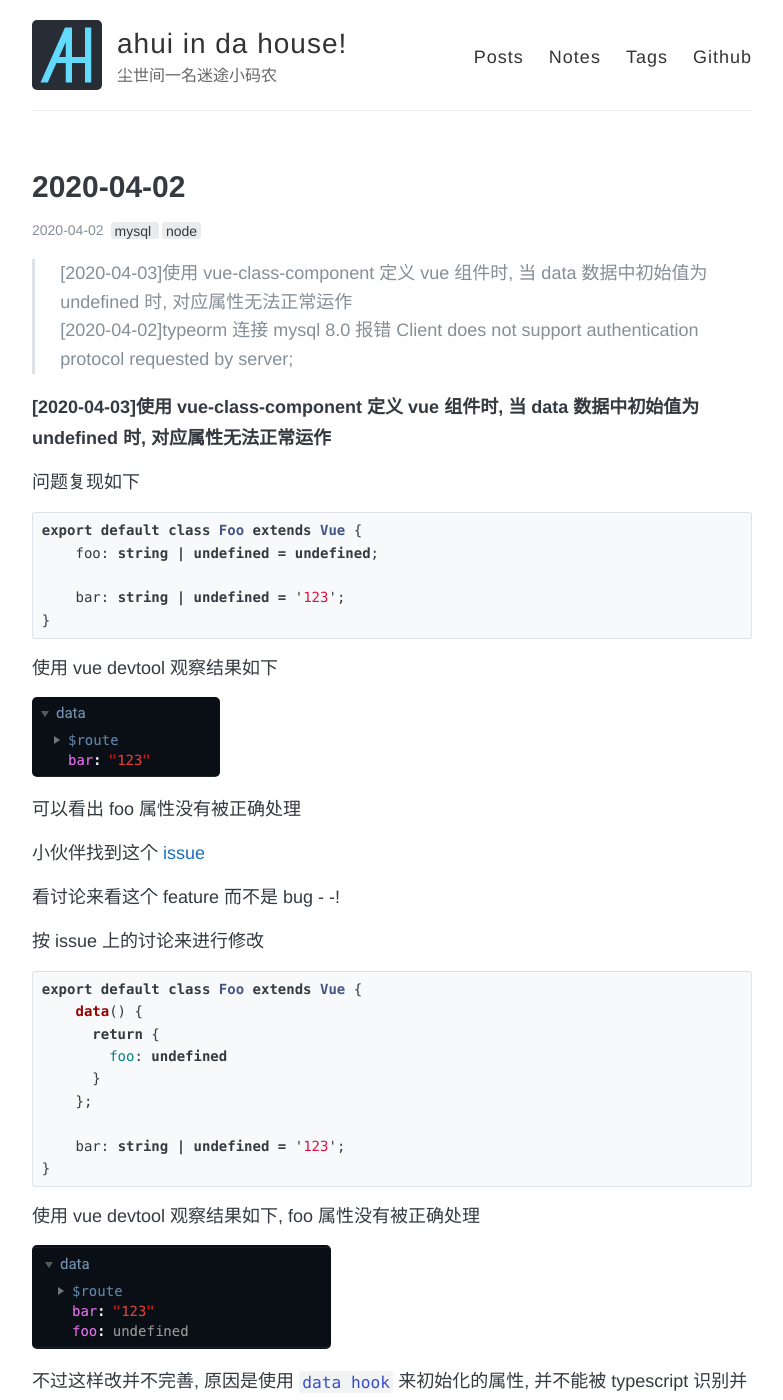
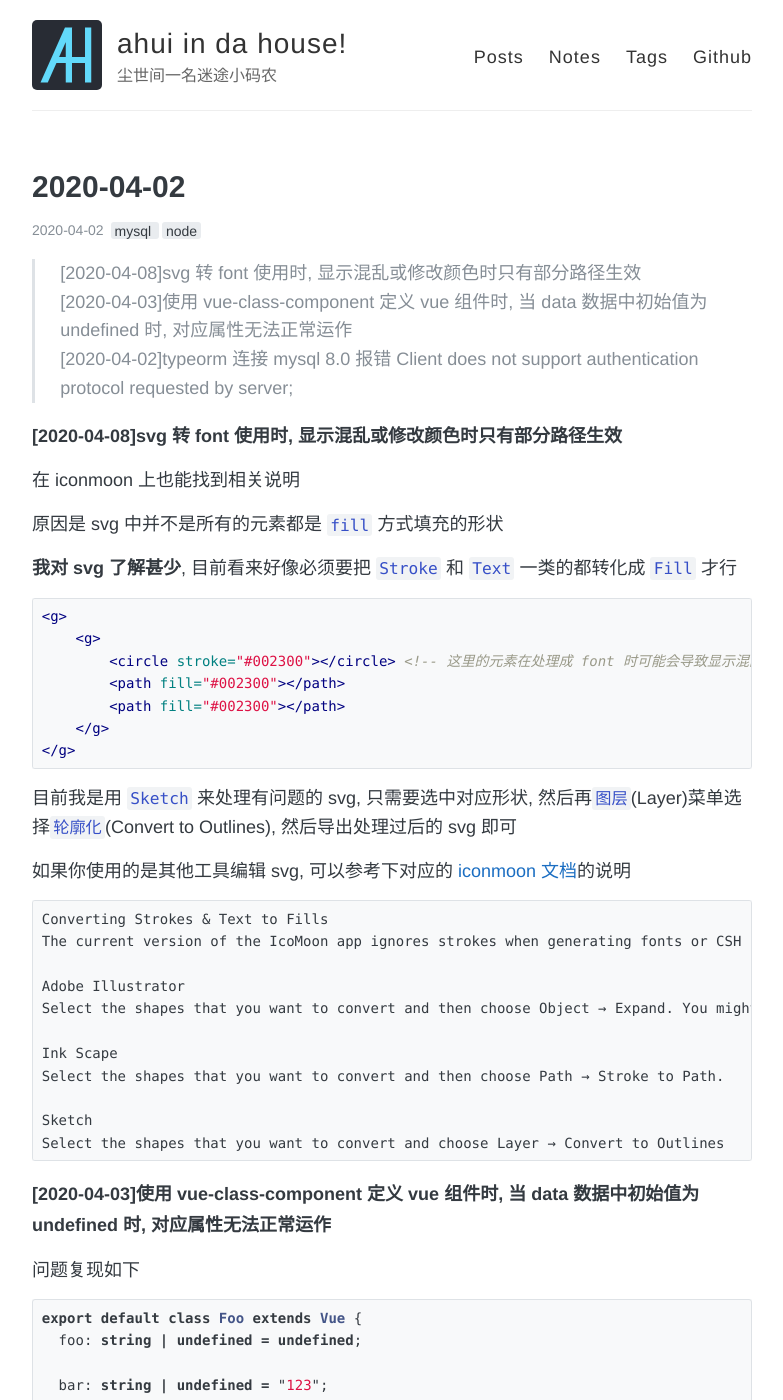
Before and after one commit to funkyLover/blog, a Jekyll site: the page built from notes/_posts/2020-04-02-notes.md, in a window 1280 px wide and 1400 px high. Shown: the whole window, without its empty margins (248-1031 px from the left). Built offline with Jekyll 4.4.1, drawn with Linux system fonts in a browser that asks for light colours; comment, search, counter and statistics services are not loaded; some of the changed text lies outside the part shown.

Commit message:
add note;

````diff
--- a/notes/_posts/2020-04-02-notes.md
+++ b/notes/_posts/2020-04-02-notes.md
@@ -7,8 +7,45 @@ comments: true
 share: true
 ---
 
+> [2020-04-08]svg 转 font 使用时, 显示混乱或修改颜色时只有部分路径生效 <br>
 > [2020-04-03]使用 vue-class-component 定义 vue 组件时, 当 data 数据中初始值为 undefined 时, 对应属性无法正常运作 <br>
 > [2020-04-02]typeorm 连接 mysql 8.0 报错 Client does not support authentication protocol requested by server; <br>
+
+##### [2020-04-08]svg 转 font 使用时, 显示混乱或修改颜色时只有部分路径生效
+
+在 iconmoon 上也能找到相关说明
+
+原因是 svg 中并不是所有的元素都是 `fill` 方式填充的形状
+
+**我对 svg 了解甚少**, 目前看来好像必须要把 `Stroke` 和 `Text` 一类的都转化成 `Fill` 才行
+
+```xml
+<g>
+    <g>
+        <circle stroke="#002300"></circle> <!-- 这里的元素在处理成 font 时可能会导致显示混乱 -->
+        <path fill="#002300"></path>
+        <path fill="#002300"></path>
+    </g>
+</g>
+```
+
+目前我是用 `Sketch` 来处理有问题的 svg, 只需要选中对应形状, 然后再`图层`(Layer)菜单选择`轮廓化`(Convert to Outlines), 然后导出处理过后的 svg 即可
+
+如果你使用的是其他工具编辑 svg, 可以参考下对应的 [iconmoon 文档](https://icomoon.io/#docs/stroke-to-fill)的说明
+
+```text
+Converting Strokes & Text to Fills
+The current version of the IcoMoon app ignores strokes when generating fonts or CSH files. But you can convert strokes to fills in different vector editing programs:
+
+Adobe Illustrator
+Select the shapes that you want to convert and then choose Object → Expand. You might need to choose Object → Expand Appearance before you can apply Object → Expand.
+
+Ink Scape
+Select the shapes that you want to convert and then choose Path → Stroke to Path.
+
+Sketch
+Select the shapes that you want to convert and choose Layer → Convert to Outlines
+```
 
 ##### [2020-04-03]使用 vue-class-component 定义 vue 组件时, 当 data 数据中初始值为 undefined 时, 对应属性无法正常运作
 
@@ -16,9 +53,9 @@ share: true
 
 ```ts
 export default class Foo extends Vue {
-    foo: string | undefined = undefined;
+  foo: string | undefined = undefined;
 
-    bar: string | undefined = '123';
+  bar: string | undefined = "123";
 }
 ```
 
@@ -36,13 +73,13 @@ export default class Foo extends Vue {
 
 ```ts
 export default class Foo extends Vue {
-    data() {
-      return {
-        foo: undefined
-      }
+  data() {
+    return {
+      foo: undefined,
     };
+  }
 
-    bar: string | undefined = '123';
+  bar: string | undefined = "123";
 }
 ```
 
@@ -54,17 +91,17 @@ export default class Foo extends Vue {
 
 ```ts
 export default class Foo extends Vue {
-    data() {
-      return {
-        foo: undefined
-      }
+  data() {
+    return {
+      foo: undefined,
     };
+  }
 
-    bar: string | undefined = '123';
+  bar: string | undefined = "123";
 
-    test(): void {
-      console.log(this.foo); // 这里会报错找不到 foo 属性
-    }
+  test(): void {
+    console.log(this.foo); // 这里会报错找不到 foo 属性
+  }
 }
 ```
 
@@ -72,19 +109,19 @@ export default class Foo extends Vue {
 
 ```ts
 export default class Foo extends Vue {
-    data() {
-      return {
-        foo: undefined
-      }
+  data() {
+    return {
+      foo: undefined,
     };
+  }
 
-    foo: string | undefined = undefined;
+  foo: string | undefined = undefined;
 
-    bar: string | undefined = '123';
+  bar: string | undefined = "123";
 
-    test(): void {
-      console.log(this.foo); // 不会报错
-    }
+  test(): void {
+    console.log(this.foo); // 不会报错
+  }
 }
 ```
 
````
